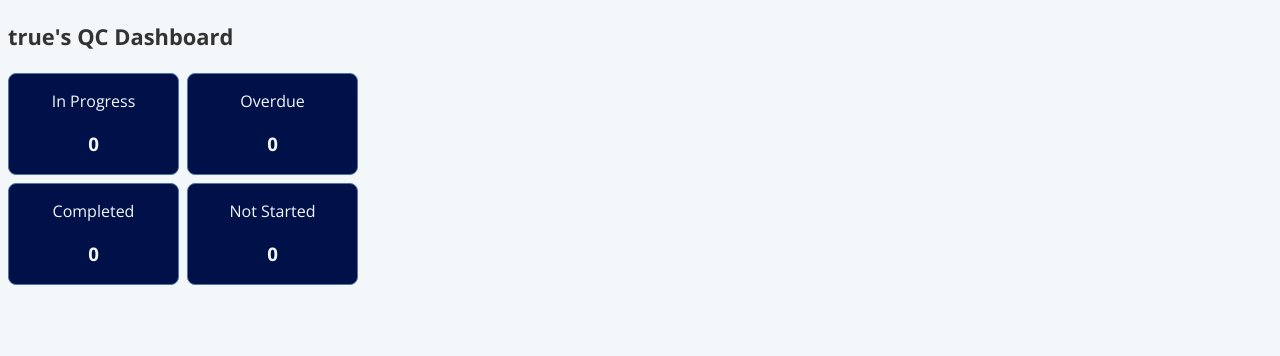
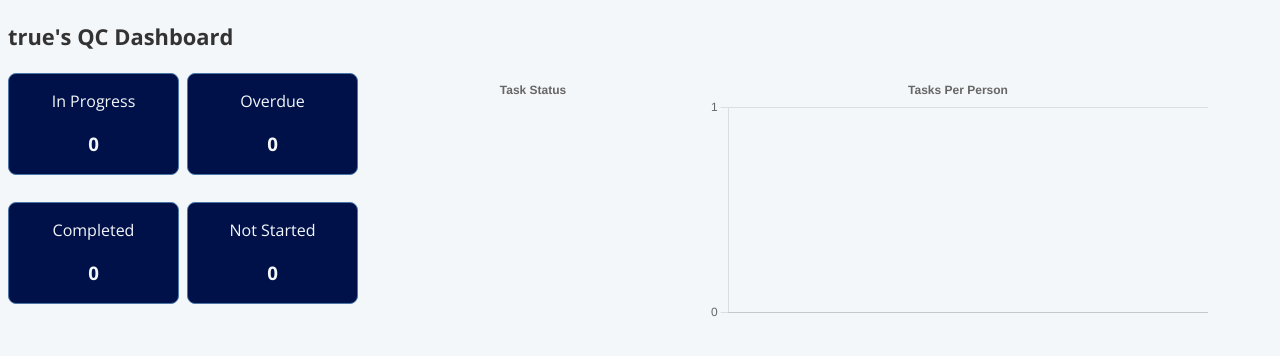
Before and after one commit to TestOmegaTools/qc-dashboard2, a website built with Vite: page pmPage.html in a window 1280 px wide. Built offline with nearby package versions, Linux system fonts and the light colour scheme; no server answers; sample sign-in values are in the browser's storage.

Commit message:
updated to add pie and bar charts on the dashboard

```diff
--- a/pmPage.html
+++ b/pmPage.html
@@ -16,5 +16,6 @@
     </div>
 
   <script type = "module" src = "src/pmPage.js"></script>
+  <script src="https://cdn.jsdelivr.net/npm/chart.js"></script>
   </body>
 </html>
--- a/src/pmPage.js
+++ b/src/pmPage.js
@@ -95,13 +95,27 @@ async function loadProjectQcList(files) {
     let overdueTaskTotal = 0;
     let upcomingEndTaskTotal = 0;
     const now = new Date();
+
+    //chart logic
+    const taskStatusCounts = {};
+    const assignedToCounts = {};
+
     //Loop to go through each project and look at all the important values we want
     files.forEach(project => {
         //Get the important values for each project individually
         const milestoneEndDates = project.end_dates.split(';');//get our end dates
         const milestoneTaskStatus = project.task_status.split(';');//get our status
+        const milestoneAssignedTo = project.assigned_to.split(';');
+
         for (let i = 0; i < milestoneTaskStatus.length; i++){//go through every milestone
             const milestoneEndDate = new Date(milestoneEndDates[i])//get the end date for the current milestone
+            const status = milestoneTaskStatus[i];
+            const assignedTo = milestoneAssignedTo[i];
+
+            //Aggregate data for the charts
+            taskStatusCounts[status] = (taskStatusCounts[status] || 0) +1;
+            assignedToCounts[assignedTo] = (assignedToCounts[assignedTo] || 0)+1;
+
             if (milestoneTaskStatus[i] === "Not Started"){ //if not started, we want to do two more checks
                 if (now > milestoneEndDate){//if true, task is overdue and we add to our counter
                     overdueTaskTotal += 1
@@ -121,6 +135,7 @@ async function loadProjectQcList(files) {
     })
     //Now, we want to set up our HTML variable for the KPI's and all the milestones. We start with KPI's since they're at the top of the page
     let projectsKpiHTML = `
+        <div class = "top-info-container">
             <div class = "kpi-container">
                 <div class = "kpi-box">
                     <p class = "kpi-label">In Progress</p>
@@ -137,6 +152,15 @@ async function loadProjectQcList(files) {
                 <div class = "kpi-box">
                     <p class = "kpi-label">Not Started</p>
                     <h3 class = "kpi-value">${notStartedTaskTotal}</h3>
+                </div>
+            </div>
+            <div class="chart-container">
+                <div class = "pie-chart-container">
+                    <canvas id="taskStatusChart"></canvas>
+                </div>
+                <div class = "bar-chart-container">
+                    <canvas id="tasksPerPersonChart"></canvas>
+                </div>
             </div>
         </div>
     `
@@ -307,6 +331,61 @@ async function loadProjectQcList(files) {
     });
 
     projectListContainer.innerHTML = projectsHTML;
+
+    //Get the chart canvas elements after they have been added to the DOM
+    const taskStatusCanvas = document.getElementById('taskStatusChart');
+    const tasksPerPersonCanvas = document.getElementById('tasksPerPersonChart');
+
+    //create the donut chart
+    new Chart(taskStatusCanvas, {
+        type: 'doughnut',
+        data: {
+            labels: Object.keys(taskStatusCounts),
+            datasets: [{
+                label: 'Task Status',
+                data: Object.values(taskStatusCounts),
+                backgroundColor: ['#4CAF50', '#FF9800', '#eb5252ff'],
+                hoverOffset: 4
+            }]
+        },
+        options: {
+            responsive: true,
+            plugins: {
+                legend: {position: 'bottom'},
+                title: {display: true, text: 'Task Status'}
+            }
+        }
+    });
+
+    let barColors = [];
+    let assignedUsersArray = Object.keys(assignedToCounts)
+    for (let i = 0; i < assignedUsersArray.length; i++){
+        //console.log('#'+Math.round(Math.random()*1000))
+        barColors.push('#'+Math.round(Math.random()*1000))
+    }
+
+    //Create the bar chart
+    new Chart(tasksPerPersonCanvas, {
+        type: 'bar',
+        data: {
+            labels: Object.keys(assignedToCounts),
+            datasets: [{
+                label: 'Number of Tasks',
+                data: Object.values(assignedToCounts),
+                backgroundColor: barColors,//'#4285F4',
+                borderColor: '#4285F4',
+                borderWidth: 1
+            }]
+        },
+        options: {
+            responsive: true,
+            plugins: {
+                legend: { display: false },
+                title: { display: true, text: 'Tasks Per Person' }
+            },
+            scales: { y: { beginAtZero: true, ticks: { stepSize: 1 } } }
+        }
+    });
 };
 
 function attachEventListeners(){
--- a/src/styles/pmPage.css
+++ b/src/styles/pmPage.css
@@ -31,6 +31,15 @@ body {
     margin-bottom: 1px;
 }
 
+/*styling the total top row into columns and max width */
+.top-info-container{
+    display: grid;
+    grid-template-columns: repeat(2, 1fr);/*creates two equal width columns*/
+    max-width: 1000px;
+    gap: 20px;
+    margin-bottom: 20px
+}
+
 /*This is where we apply styles for our KPI boxes*/
 .kpi-container{
     display: grid;
@@ -38,7 +47,7 @@ body {
     column-gap: 0.5rem; /*adds space between boxes*/
     row-gap: 0.5rem;
     max-width: 350px;
-    margin-bottom: 20px;
+    /*margin-bottom: 20px;*/
 }
 .kpi-box{
     height: 100px;
@@ -47,6 +56,21 @@ body {
     border: 1px solid #4A76A8;
     text-align: center;
     border-radius: 8px;
+}
+
+/*styling our charts*/
+.chart-container{
+    display: grid;
+    grid-template-columns: minmax(300px, 1.5fr) minmax(550px, 1fr);/*creates two equal width columns*/
+    max-width: 600px;
+    max-height: 250px;
+    margin-left: 5px;
+    gap: 0px;
+}
+.pie-chart-container,.bar-chart-container{
+    width: 100%;
+    height: 100%;
+    min-height: 250px;
 }
 
 /* Update the main container */
```
Lines whose indentation alone changed are shown as unchanged.
